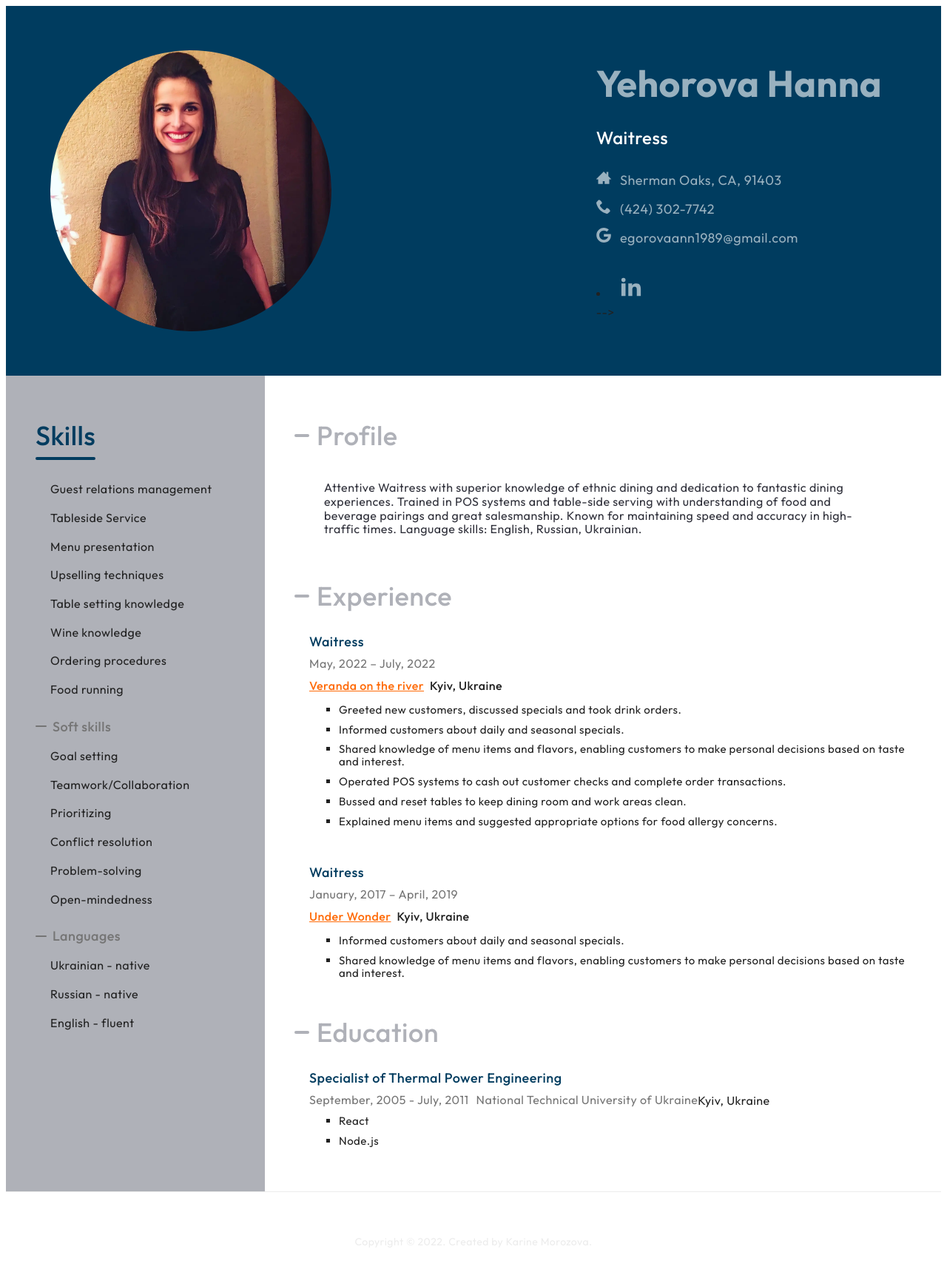
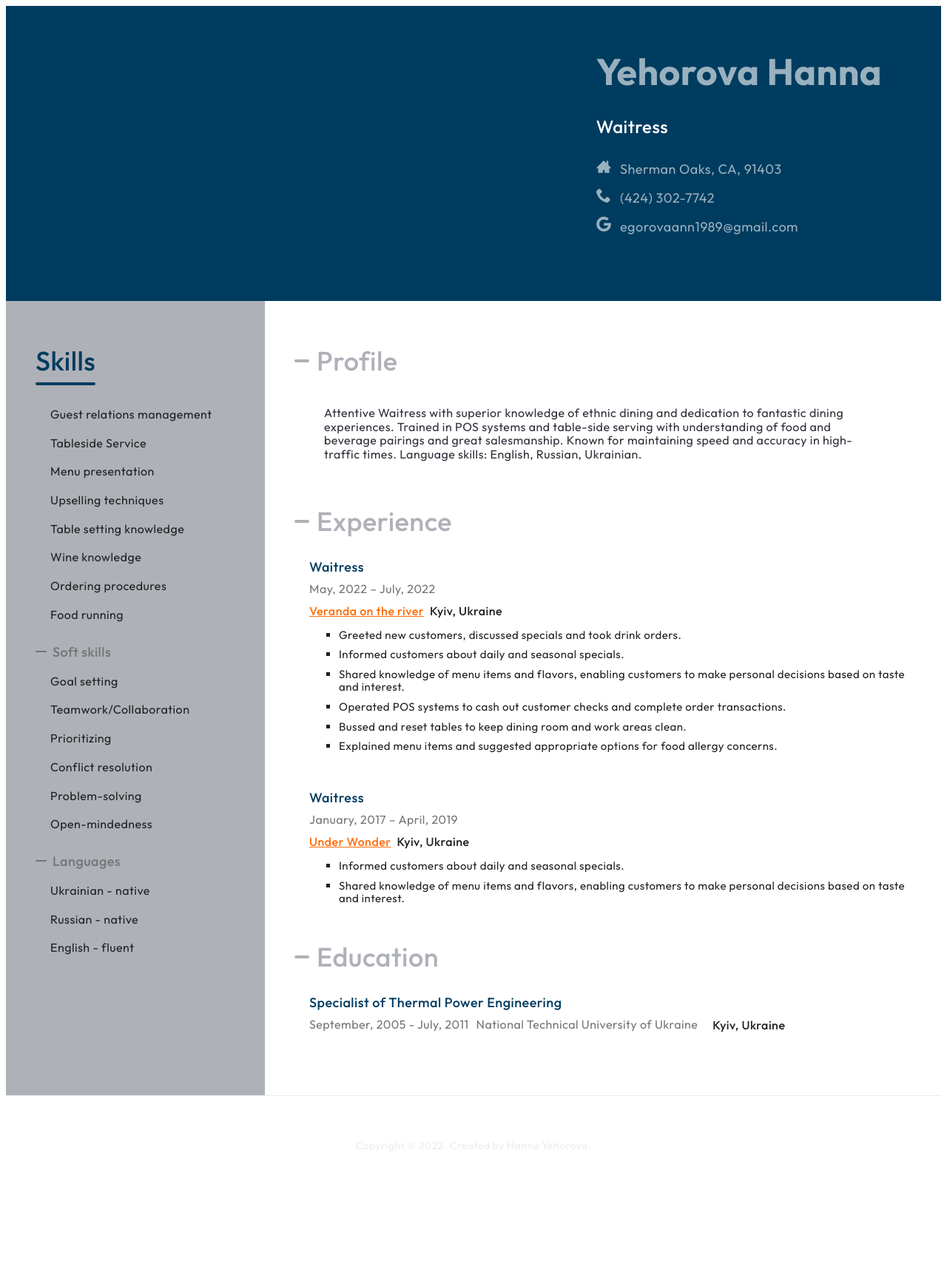
Before and after one commit to karimorozova/hanna, a plain HTML site: page index.html in a window 1280 px wide. Shown: the whole page at 74% size. After the commit the page ends 1586 px from the top, so only its background shows below. Drawn offline with Linux system fonts and the light colour scheme.

Commit message:
Update index.html

```diff
--- a/index.html
+++ b/index.html
@@ -15,11 +15,11 @@
     <header class="header section">
         <div class="container">
             <div class="header-wrap">
-            <picture>
+            <!-- <picture>
                 <source srcset="./images/cv-img.webp 1x" type="image/webp" />
   <source srcset="./images/cv-img.jpg 1x" type="image/jpeg" />
   <img src="./images/cv-img.jpg" alt="My photo" class="cv-img">
-            </picture>
+            </picture> -->
 
             <div class="info">
                 <h1 class="title">Yehorova Hanna</h1>
@@ -36,14 +36,14 @@
                             </a>
                         </li>
                         <li class="address-item">
-                            <a href="tel:+35799797975" class="address-link">
+                            <a href="tel:+4243027742" class="address-link">
                                 <svg class="contacts-icon">
                                     <use href="./images/icons-cv.svg#icon-phone"></use>
                                 </svg>
                                 (424) 302-7742</a>
                         </li>
                         <li class="address-item">
-                            <a href="mailto:karimorozova13@gmail.com" class="address-link">
+                            <a href="mailto:egorovaann1989@gmail.com" class="address-link">
                                 <svg class="contacts-icon email-icon">
                                     <use href="./images/icons-cv.svg#icon-google"></use>
                                 </svg>
@@ -52,29 +52,7 @@
                         </li>
                     </ul>
                 </address>
-                <!-- <ul class="social-list">
-                    <li class="social-item">
-                      <a href="https://github.com/karimorozova" class="social-link" aria-label="Github" target="_blank" >
-                          <svg class="social-icon">
-                              <use href="./images/icons-cv.svg#icon-github"></use>
-                          </svg>
-                      </a>
-                    </li>
-                    <!-- <li class="social-item">
-                      <a href="https://www.facebook.com/karinka.ziebielian" class="social-link" aria-label="Facebook" target="_blank" >
-                          <svg class="social-icon">
-                              <use href="./images/icons-cv.svg#icon-facebook"></use>
-                          </svg>
-                      </a>
-                    </li> -->
-                    <li class="social-item">
-                      <a href="https://www.linkedin.com/in/karine-morozova-3012b5229/" class="social-link" aria-label="Telegram" target="_blank" >
-                          <svg class="social-icon">
-                              <use href="./images/icons-cv.svg#icon-linkedin"></use>
-                          </svg>
-                      </a>
-                    </li>
-                </ul> -->
+
             </div>
         </div>
         </div>
@@ -191,17 +169,10 @@
                             <span class="education-period">September, 2005 - July, 2011</span>
                             <p class="education-description">
                                 <p class="education-description">National Technical University of Ukraine</p>
-                                Kyiv, Ukraine
+                                <h4 class="experience-company"> Kyiv, Ukraine</h4>
                             </p>
                         </div>
-                        <ul class="experience-sublist">
-                            <li class="experience-subitem">
-                                React
-                            </li>
-                            <li class="experience-subitem">Node.js</li>
 
-
-                        </ul>
                     </li>
 
                 </ul>
@@ -215,7 +186,7 @@
     </main>
     <footer class="section footer">
         <div class="container">
-            <p class="copyright">Copyright &copy; 2022. Created by Karine Morozova.</p>
+            <p class="copyright">Copyright &copy; 2022. Created by Hanna Yehorova.</p>
         </div>
     </footer>
 
```
